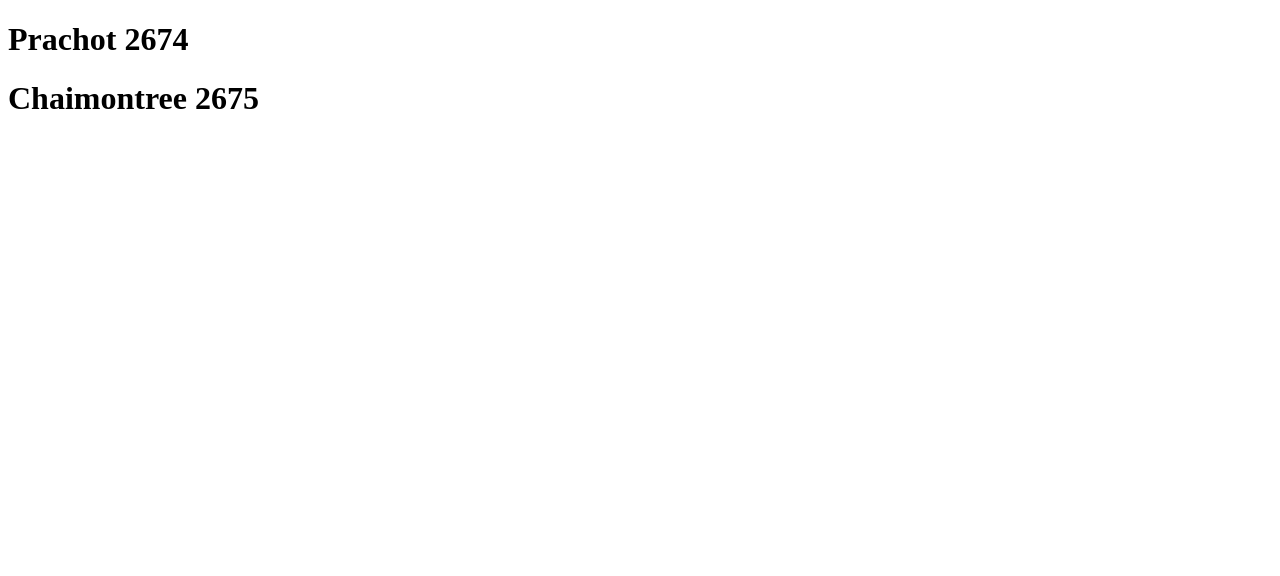
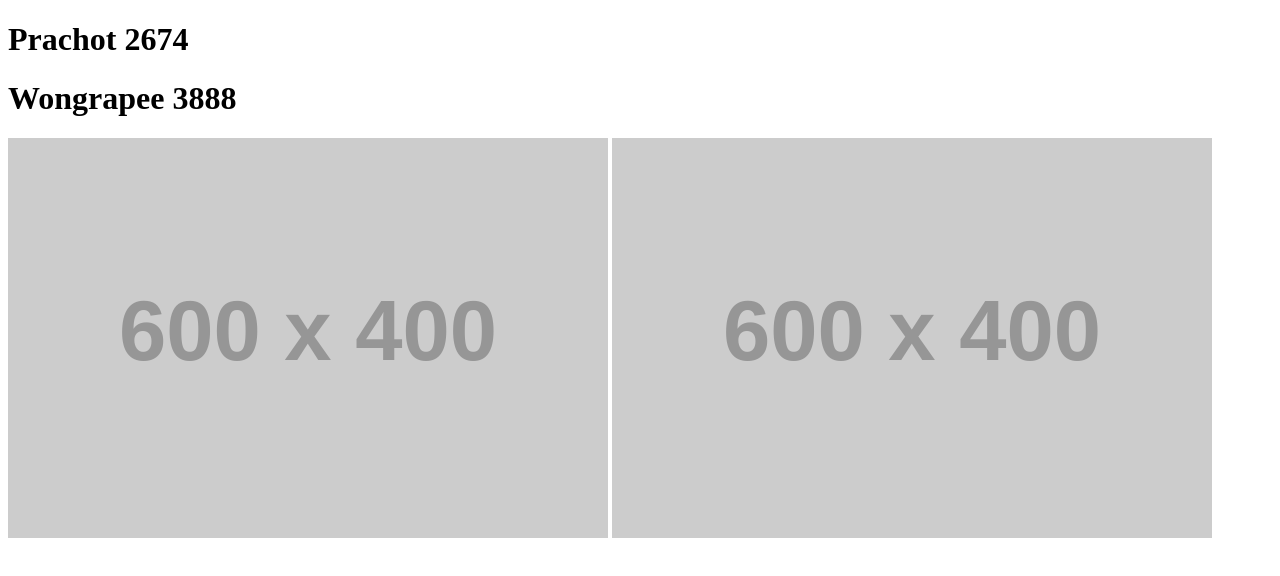
Before and after one commit to prachot2004/Lab3_3, a plain HTML site: page index.html in a window 1280 px wide. Drawn offline with Linux system fonts and the light colour scheme; placeholder pictures from the web are drawn by us.

Commit message:
wongrapee update

```diff
--- a/index.html
+++ b/index.html
@@ -7,6 +7,8 @@
 </head>
 <body>
     <h1>Prachot 2674</h1>
-    <h1>Chaimontree 2675</h1>
+    <h1>Wongrapee 3888</h1>
+    <img src="https://placehold.co/600x400" alt="test">
+    <img src="https://placehold.co/600x400" alt="test">
 </body>
 </html>
```
